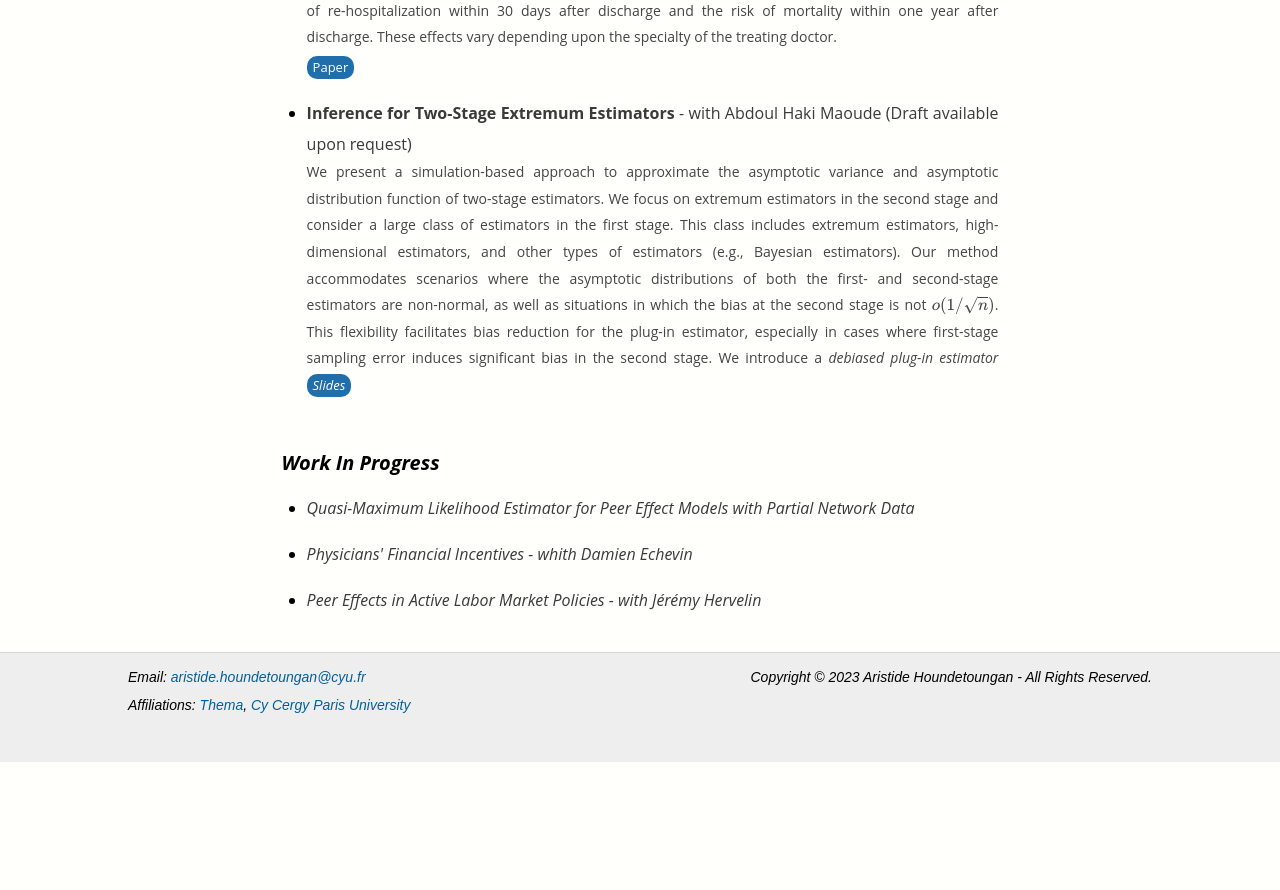
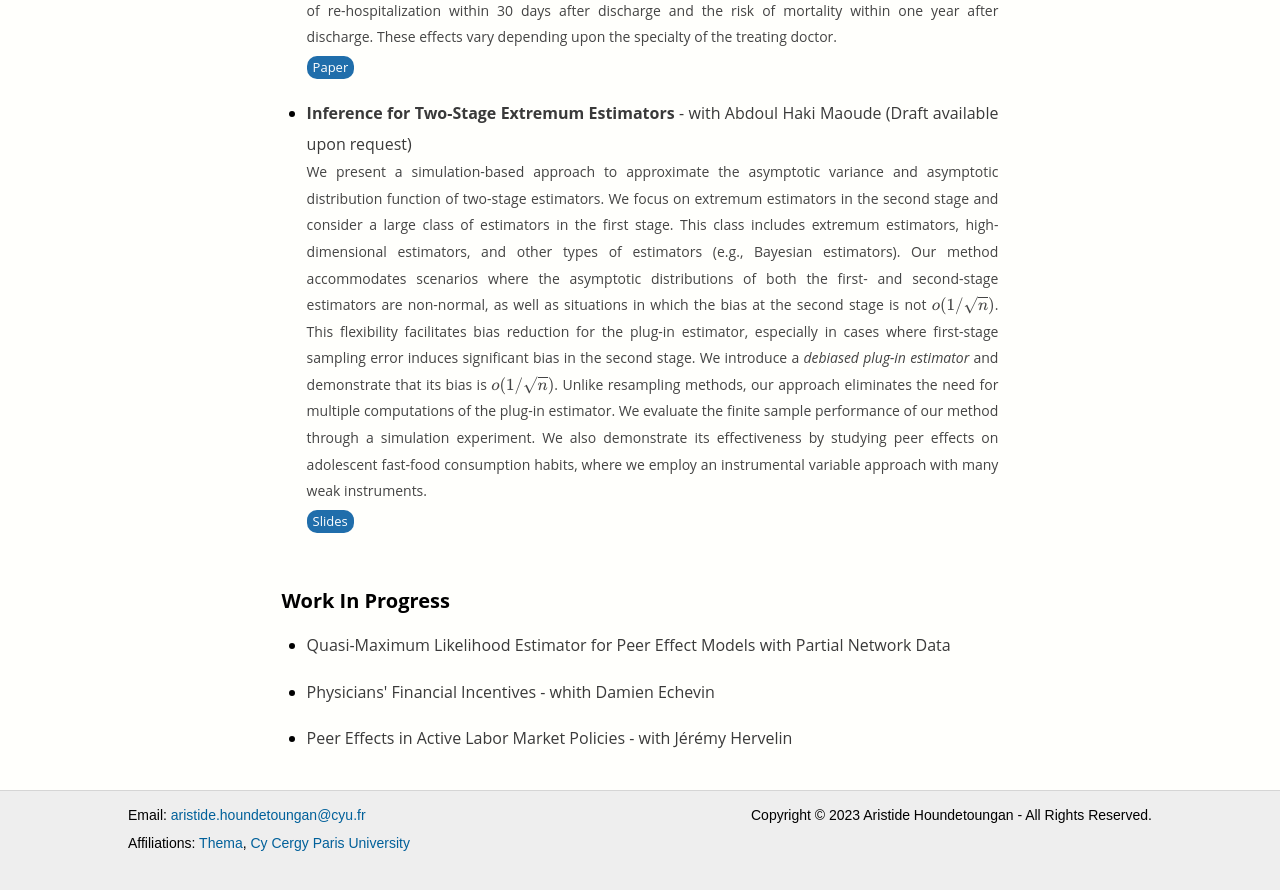
Before and after one commit to ahoundetoungan/ahoundetoungan.github.io, a Jekyll site: the page built from research/index.html, in a window 1280 px wide and 900 px high, scrolled down 2024 px. Shown: the top 890 px of the window. Built offline with Jekyll 4.4.1, drawn with Linux system fonts in a browser that asks for light colours; formulas are drawn with MathJax 3; before the commit the page ends 2786 px from its top, so only the background shows below that.

Commit message:
research

```diff
--- a/research/index.html
+++ b/research/index.html
@@ -56,7 +56,7 @@
       <a type="button" class="button"  href="https://www.cirano.qc.ca/files/publications/2023s-19.pdf" target="_blank">Paper</a>
     </li>
     <li><p class="nomarginafter"><b>Inference for Two-Stage Extremum Estimators</b> - with Abdoul Haki Maoude (Draft available upon request)</p>
-      <p class="nomarginafter nomarginbefore descriptif"> We present a simulation-based approach to approximate the asymptotic variance and asymptotic distribution function of two-stage estimators. We focus on extremum estimators in the second stage and consider a large class of estimators in the first stage. This class includes extremum estimators, high-dimensional estimators, and other types of estimators (e.g., Bayesian estimators). Our method accommodates scenarios where the asymptotic distributions of both the first- and second-stage estimators are non-normal, as well as situations in which the bias at the second stage is not \(o(1/\sqrt{n})\). This flexibility facilitates bias reduction for the plug-in estimator, especially in cases where first-stage sampling error induces significant bias in the second stage. We introduce a <em>debiased plug-in estimator</em? and demonstrate that its bias is \(o(1/\sqrt{n})\). Unlike resampling methods, our approach eliminates the need for multiple computations of the plug-in estimator. We evaluate the finite sample performance of our method through a simulation experiment. We also demonstrate its effectiveness by studying peer effects on adolescent fast-food consumption habits, where we employ an instrumental variable approach with many weak instruments.</p>
+      <p class="nomarginafter nomarginbefore descriptif"> We present a simulation-based approach to approximate the asymptotic variance and asymptotic distribution function of two-stage estimators. We focus on extremum estimators in the second stage and consider a large class of estimators in the first stage. This class includes extremum estimators, high-dimensional estimators, and other types of estimators (e.g., Bayesian estimators). Our method accommodates scenarios where the asymptotic distributions of both the first- and second-stage estimators are non-normal, as well as situations in which the bias at the second stage is not \(o(1/\sqrt{n})\). This flexibility facilitates bias reduction for the plug-in estimator, especially in cases where first-stage sampling error induces significant bias in the second stage. We introduce a <em>debiased plug-in estimator</em> and demonstrate that its bias is \(o(1/\sqrt{n})\). Unlike resampling methods, our approach eliminates the need for multiple computations of the plug-in estimator. We evaluate the finite sample performance of our method through a simulation experiment. We also demonstrate its effectiveness by studying peer effects on adolescent fast-food consumption habits, where we employ an instrumental variable approach with many weak instruments.</p>
       <a type="button" class="button"  href="/files/Papers/2SAsymptotic_slides.pdf" target="_blank">Slides</a>
     </li>
   </ul>
```
